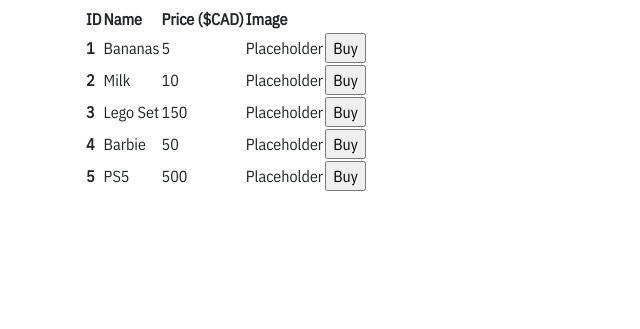
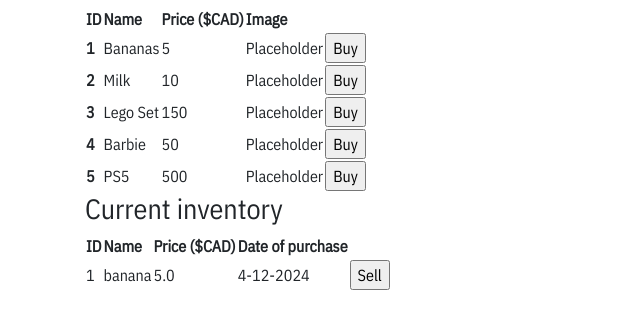
Before and after one commit to DavidHTwastaken/software-security-final-project, a Flask app: page /race in a window 1280 px wide. Shown: the part 281-610 px from the top of the page, without its empty margins (0-640 px from the left). Run offline with Flask 3, Linux system fonts and the light colour scheme; some libraries are stand-ins or nearby versions.

Commit message:
tinkered with the db

```diff
--- a/app/src/templates/race_condition.html
+++ b/app/src/templates/race_condition.html
@@ -1,13 +1,15 @@
 {% extends 'base.html' %}
 
 {% block content %}
+<link rel="stylesheet" type="text/css" href="../static/css/race.css" />
+
 <a id="prev-btn" href="{{url_for('bugs')}}" class="previous">&laquo; Go back</a>
 <div class="container">
     <h1>Hello {{session['username']}}, welcome to <b>the Shop™</b></h1>
     <div>You have ${{ balance }} in your account.</div>
     <h3>What would you like to purchase today?</h3>
     <label>All our products are certified quality!</label>
-    <table>
+    <table id="buy-table">
             <thead>
                 <tr>
                     <th>ID</th>
@@ -75,6 +77,31 @@
                 </tr>
             </tbody>
     </table>
+
+    <h3>Current inventory</h3>
+    <table id="sell-table">
+        <thead>
+            <th>ID</th>
+            <th>Name</th>
+            <th>Price ($CAD)</th>
+            <th >Date of purchase</th>
+            <th></th>
+        </thead>
+        <tbody>
+            {% for e in inventory %}
+                <tr>
+                    <td>{{e.id}}</td>
+                    <td>{{e.name}}</td>
+                    <td>{{e.buy_price}}</td>
+                    <td>{{e.date}}</td>
+                    <td>
+                        <form action="/sell/{{e.id}}" method="post">
+                            <input type="submit" value="Sell"/>
+                        </form>
+                    </td>
+                </tr>
+            {% endfor %}
+        </tbody>
+    </table>
 </div>
-<link rel="stylesheet" type="text/css" href="../static/css/race.css" />
 {% endblock %}
```
Also changed, not shown: app/src/db.sql (+6 -2 lines), app/src/__init__.py (added).
